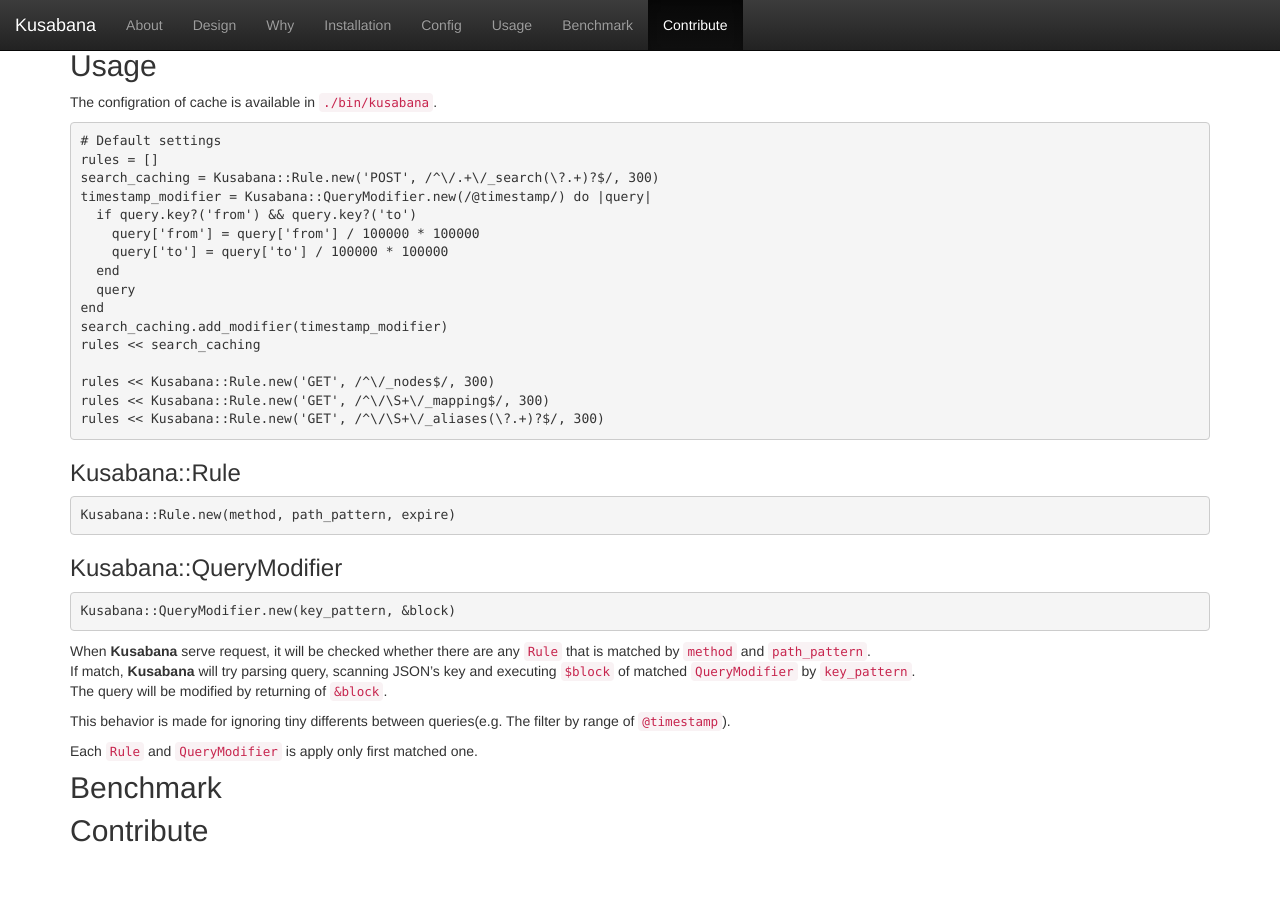
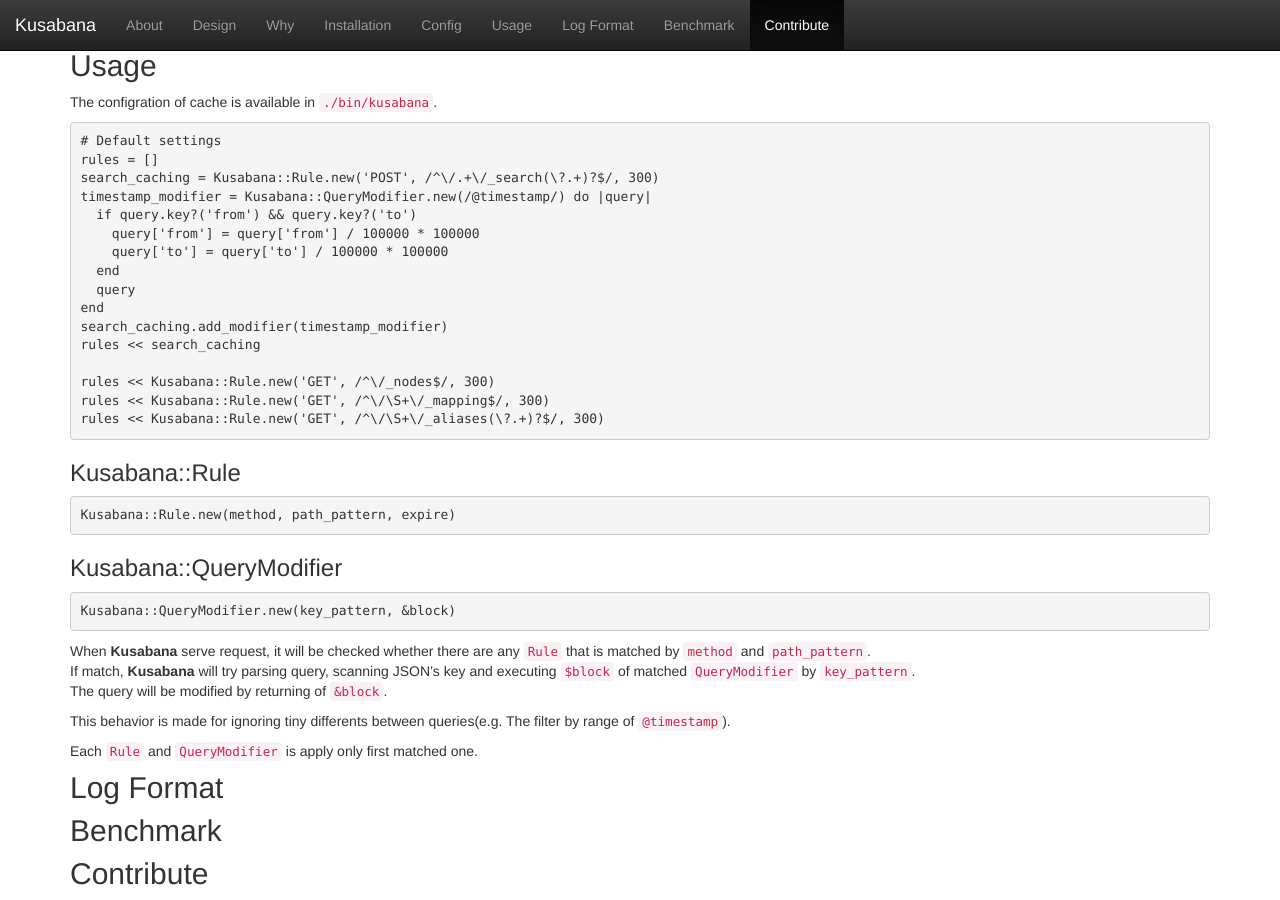
Before and after one commit to voyagegroup/kusabana, a Jekyll site: the page built from index.md, in a window 1280 px wide and 900 px high, scrolled down 1778 px. Built offline with Jekyll 4.4.1, drawn with Linux system fonts in a browser that asks for light colours; nearby versions of some CDN libraries; before the commit the page ends 2635 px from its top, so only the background shows below that.

Commit message:
Icon test

```diff
--- a/_includes/header.html
+++ b/_includes/header.html
@@ -7,6 +7,7 @@
     <li><a href="#installation">Installation</a></li>
     <li><a href="#config">Config</a></li>
     <li><a href="#usage">Usage</a></li>
+    <li><a href="#log-format">Log Format</a></li>
     <li><a href="#benchmark">Benchmark</a></li>
     <li><a href="#contribute">Contribute</a></li>
   </ul>
--- a/index.md
+++ b/index.md
@@ -110,6 +110,9 @@ This behavior is made for ignoring tiny differents between queries(e.g. The filt
 
 Each `Rule` and `QueryModifier` is apply only first matched one.
 
+Log Format
+----------
+
 Benchmark
 ---------
 
```
